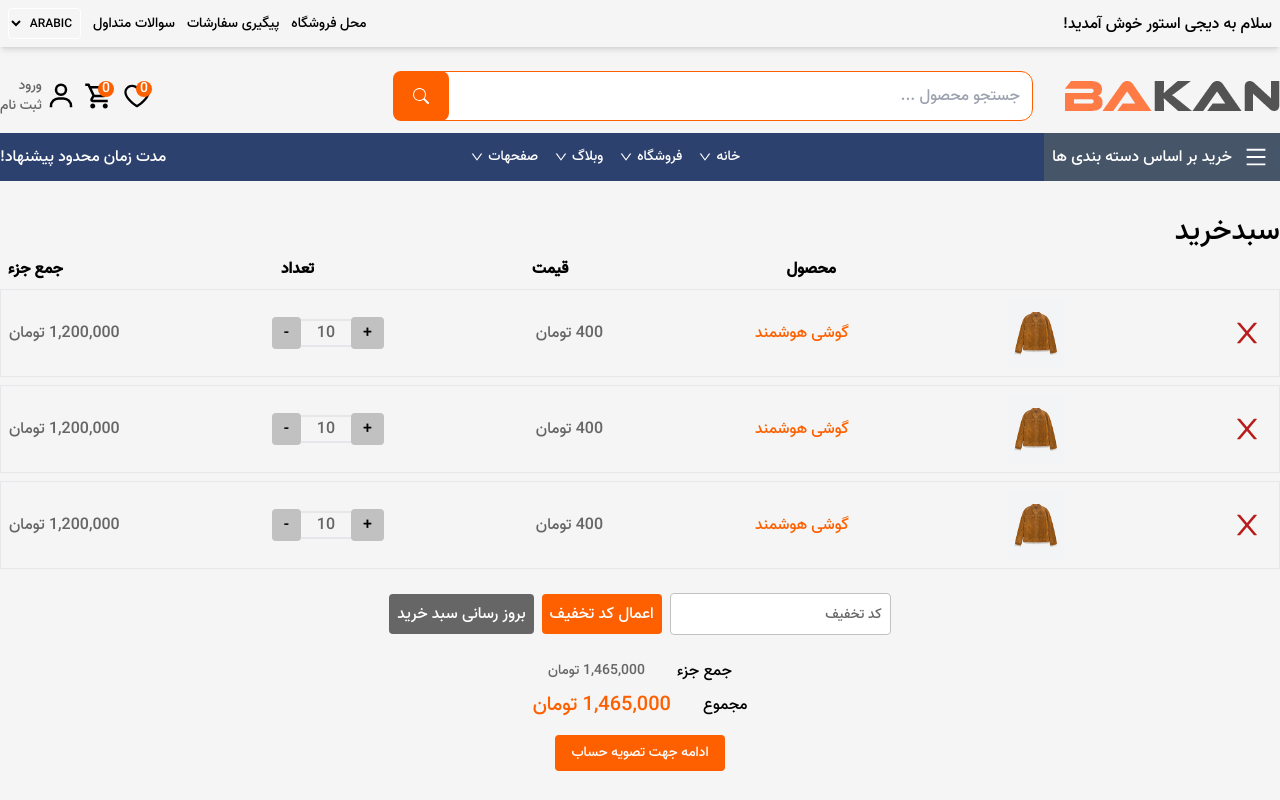
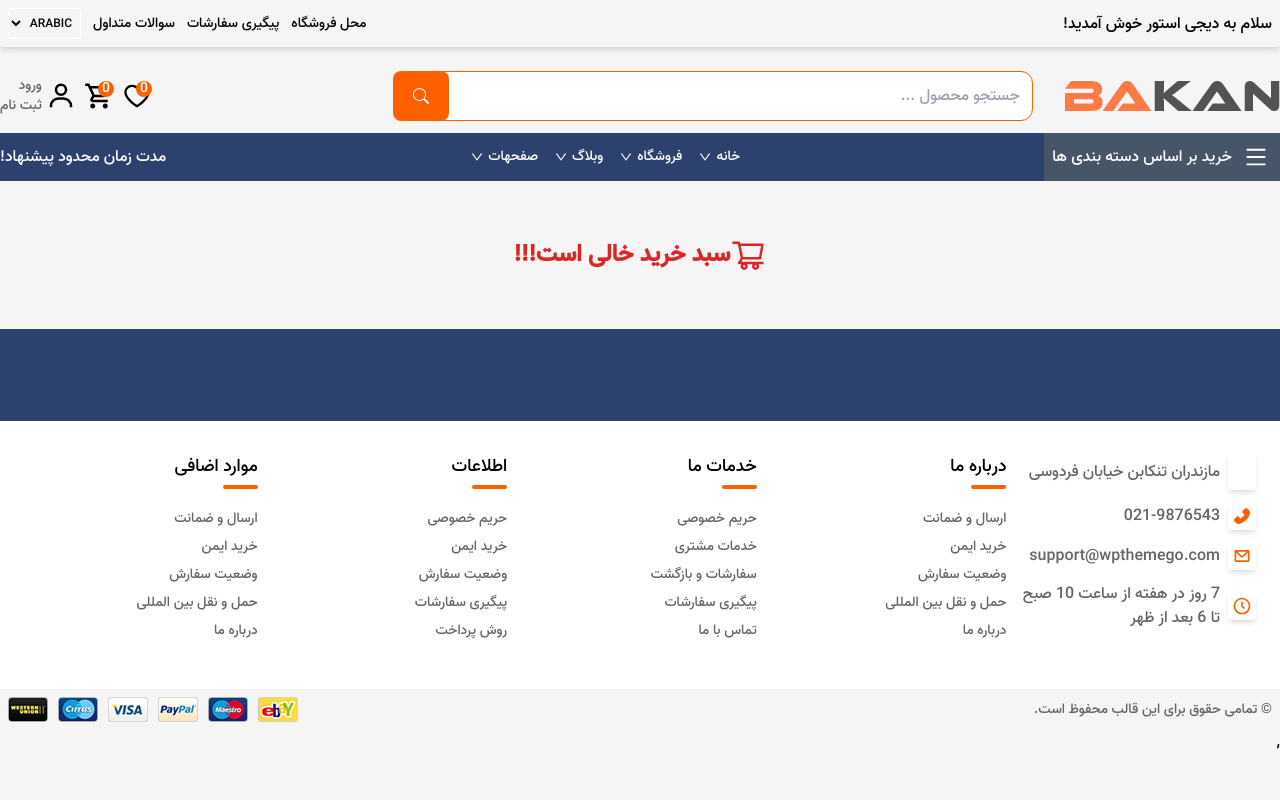
Before and after one commit to mmdreza-developer/digistore, a React (Vite) app: page /cart in a window 1280 px wide. Shown: the top 800 px of the page. Built offline with nearby package versions, Linux system fonts and the light colour scheme; some icons are missing.

Commit message:
add feature Cart (remove,add,increment,decrement)

```diff
--- a/package.json
+++ b/package.json
@@ -10,12 +10,15 @@
     "preview": "vite preview"
   },
   "dependencies": {
+    "@reduxjs/toolkit": "^1.9.7",
     "alpinejs": "^3.13.1",
     "aos": "^2.3.4",
     "react": "^18.2.0",
     "react-dom": "^18.2.0",
     "react-icons": "^4.11.0",
+    "react-redux": "^8.1.3",
     "react-router-dom": "^6.16.0",
+    "sweetalert": "^2.1.2",
     "swiper": "^10.3.1"
   },
   "devDependencies": {
--- a/src/Components/CardProduct/CardProduct.jsx
+++ b/src/Components/CardProduct/CardProduct.jsx
@@ -2,12 +2,30 @@ import React from 'react'
 import { AiOutlineHeart } from 'react-icons/ai'
 import { SlReload } from 'react-icons/sl'
 import { Link } from 'react-router-dom'
+import { addToCart } from '../../Redux/ReduxProduct/Redux'
+import { useDispatch } from 'react-redux'
 
 export default function CardProduct({ id, title, img, price, discount }) {
+  const dispatch = useDispatch()
+  const addToCartHanlder = () => {
+    const newProduct = {
+      id,
+      title,
+      img,
+      price,
+      discount
+    }
+    dispatch(addToCart(newProduct))
+    swal({
+      title: `${title} با موفقیت به سبد خرید اضافه شد`,
+      icon: "success",
+      buttons: "بستن"
+    })
+  }
   return (
-    <Link to={`/product/${id}`} className='flex flex-col items-center gap-4 bg-white rounded-2xl overflow-hidden relative border'>
+    <div className='flex flex-col items-center gap-4 bg-white rounded-2xl overflow-hidden relative border'>
       {discount && <span className='absolute px-4 py-1 rounded bg-orange text-white text-sm top-2 right-2'>حراج</span>}
-      <img src={img} alt="" />
+      <Link to={`/product/${id}`}><img src={img} alt="" /></Link>
       <Link className='text-gray-500' to="/product/product-1">{title}</Link>
       {/* {discount && <div className='flex gap-1 items-center'><span className='bg-orange text-white text-xs p-1 rounded'>تخفیف :</span> %{discount}</div>} */}
       <div className='flex justify-center items-center gap-4'>
@@ -16,9 +34,9 @@ export default function CardProduct({ id, title, img, price, discount }) {
       </div>
       <div className='flex justify-between items-center gap-4 w-full px-6 py-2'>
         <Link className='text-lg hover:bg-orange hover:text-white transition-all duration-300 p-2 rounded'><AiOutlineHeart /></Link>
-        <Link className='hover:bg-orange hover:text-white text-center p-2 rounded flex-1 text-gray-500 transition-all duration-300 text-xs'>افزودن به سبد خرید</Link>
+        <div className='hover:bg-orange hover:text-white text-center p-2 rounded flex-1 text-gray-500 transition-all duration-300 text-xs cursor-pointer' onClick={addToCartHanlder}>افزودن به سبد خرید</div>
         <Link className='text-lg hover:bg-orange hover:text-white transition-all duration-300 p-2 rounded'><SlReload /></Link>
       </div>
-    </Link>
+    </div>
   )
 }
--- a/src/Components/HeaderSection/Navbar/Navbar.jsx
+++ b/src/Components/HeaderSection/Navbar/Navbar.jsx
@@ -1,13 +1,26 @@
 import React from 'react'
 import { Link } from 'react-router-dom'
-import { AiFillCloseCircle, AiFillLock, AiOutlineHeart, AiOutlineUser } from "react-icons/ai"
+import { AiFillCloseCircle, AiFillLock, AiOutlineHeart, AiOutlineShoppingCart, AiOutlineUser } from "react-icons/ai"
 import { MdOutlineLocalGroceryStore } from "react-icons/md"
 import { BiUser } from "react-icons/bi"
 import { FiKey } from "react-icons/fi"
 import { BsDot, BsFillPersonVcardFill, BsFillTrash3Fill, BsSearch } from "react-icons/bs"
 import { useState } from 'react'
+import { useDispatch, useSelector } from 'react-redux'
+import { decrementQuantity, incrementQuantity, removeToCart } from '../../../Redux/ReduxProduct/Redux'
 export default function Navbar() {
+  const productsStore = useSelector(state => state.productStore.cart)
   const [isFormShow, setIsFormShow] = useState(false)
+  const dispatch = useDispatch()
+  const removeCart = (itemId) => {
+    dispatch(removeToCart(itemId))
+  }
+  const IncrementProduct = (itemId) => {
+    dispatch(incrementQuantity(itemId))
+  }
+  const DecrementProduct = (itemId) => {
+    dispatch(decrementQuantity(itemId))
+  }
   return (
     <div className='flex flex-col gap-2 md:flex-row justify-between items-center pt-6 container'>
       <div><img src="/images/logo.png" alt="" /></div>
@@ -21,34 +34,35 @@ export default function Navbar() {
           <AiOutlineHeart className=' text-3xl' />
         </Link>
         <div to="" className='relative group hover:text-orange transition cursor-pointer'>
-          <div className='absolute r-0 top-0 text-sm bg-orange text-white w-4 h-4 flex justify-center items-center rounded-full'>0</div>
+          <div className='absolute r-0 top-0 text-sm bg-orange text-white w-4 h-4 flex justify-center items-center rounded-full'>{productsStore.length}</div>
           <MdOutlineLocalGroceryStore className=' text-3xl' />
           <div className='absolute hidden group-hover:block bg-white text-black rounded-xl shadow-md z-20 w-[350px] -left-[150px] md:-right-[280px]'>
             <div className=' border-b text-gray-700 p-2 text-lg font-bold'>سبد خرید</div>
             <div className='flex flex-col gap-4'>
+              {
+                productsStore.length ? (
+                  productsStore.map(item => (
                     <div className='flex justify-between items-center text-sm p-2 border'>
                       <Link>
-                  <img src="/images/products/1_Blazers.jpg" alt="" className='w-[90px] h-[90px] rounded' />
+                        <img src={item.img} alt="" className='w-[90px] h-[90px] rounded' />
                       </Link>
                       <div className='flex flex-col gap-3'>
-                  <Link>پیراهن مردانه</Link>
-                  <div>1,200,000 تومان</div>
+                        <Link>{item.title}</Link>
+                        <div className='flex flex-col gap-1'>
+                          <s className='text-gray-400 text-xs'>{item.discount ? <div>{item.price * item.quantity} تومان</div> : ""} </s>
+                          <div>{item.discount ? ((((100 - item.discount) / 100) * item.price) * item.quantity) : item.price} تومان  {item.quantity}x</div>
+
                         </div>
-                <Link className='text-gray-text text-lg'><BsFillTrash3Fill /></Link>
                       </div>
-              <div className='flex justify-between items-center text-sm p-2 border'>
-                <Link>
-                  <img src="/images/products/1_Sofa_Chair.jpg" alt="" className='w-[90px] h-[90px] rounded' />
-                </Link>
-                <div className='flex flex-col gap-3'>
-                  <Link>مبل راحتی</Link>
-                  <div>3,200,000 تومان</div>
+                      <Link className='text-gray-text text-lg' onClick={() => removeCart(item.id)}><BsFillTrash3Fill /></Link>
                     </div>
-                <Link className='text-gray-text text-lg'><BsFillTrash3Fill /></Link>
-              </div>
+                  ))
+                ) :
+                  <h1 className='text-2xl text-red-600 font-bold text-center mt-2 flex items-center gap-1 justify-center'><AiOutlineShoppingCart /> سبد خالی است </h1>
+              }
               <div className='p-4 flex justify-between items-center text-xl'>
                 <div>جمع کل سبد خرید:</div>
-                <div className='text-orange'>4,400,000 تومان</div>
+                <div className='text-orange'>{Number(productsStore.reduce((acc, curr) => acc + curr.price * curr.quantity, 0)).toLocaleString()} تومان</div>
               </div>
               <div className='p-4 flex justify-between items-center'>
                 <Link to="/cart" className='bg-white border border-black rounded px-4 py-2 text-black text-sm hover:bg-orange hover:text-white hover:border-orange transition duration-300'>مشاهده سبد خرید</Link>
--- a/src/Pages/Cart/Cart.jsx
+++ b/src/Pages/Cart/Cart.jsx
@@ -1,11 +1,25 @@
 import React from 'react'
 import Layout from '../../Components/Layout/Layout'
 import { Link } from 'react-router-dom'
-import { AiOutlineClose } from 'react-icons/ai'
-
+import { AiOutlineClose, AiOutlineShoppingCart } from 'react-icons/ai'
+import { useDispatch, useSelector } from 'react-redux'
+import { decrementQuantity, incrementQuantity, removeToCart } from '../../Redux/ReduxProduct/Redux'
 export default function Cart() {
+  const productsStore = useSelector(state => state.productStore.cart)
+  console.log(productsStore);
+  const dispatch = useDispatch()
+  const removeCart = (itemId) => {
+    dispatch(removeToCart(itemId))
+  }
+  const IncrementProduct = (itemId) => {
+    dispatch(incrementQuantity(itemId))
+  }
+  const DecrementProduct = (itemId) => {
+    dispatch(decrementQuantity(itemId))
+  }
   return (
     <Layout title="سبد خرید">
+      {productsStore.length ? (
         <div className="container my-8 overflow-x-scroll">
           <h1 className="text-3xl">سبدخرید</h1>
           <table className='table-cart'>
@@ -20,50 +34,29 @@ export default function Cart() {
               </tr>
             </thead>
             <tbody>
-            <tr>
-              <td><AiOutlineClose className='text-red-700 text-5xl p-2 rounded-full hover:bg-red-700 hover:text-white transition-all duration-300 cursor-pointer' /></td>
-              <td><img src="/images/products/1_Blazers.jpg" className='w-[70px] h-[70px]' alt="" /></td>
+              {productsStore.length && (
+                productsStore.map(item => (
+                  <tr key={item.id}>
+                    <td><AiOutlineClose className='text-red-700 text-5xl p-2 rounded-full hover:bg-red-700 hover:text-white transition-all duration-300 cursor-pointer' onClick={() => removeCart(item.id)} /></td>
+                    <td><img src={`${item.img}`} className='w-[70px] h-[70px]' alt="" /></td>
                     <td>
-                <Link className='text-orange'>گوشی هوشمند</Link>
+                      <Link className='text-orange'>{item.title}</Link>
                     </td>
-              <td>400 تومان</td>
+                    <td>{item.discount ? (((100 - item.discount) / 100) * item.price) : item.price} تومان</td>
                     <td className='flex items-center justify-center'>
-                <button className='bg-gray-text px-3 py-1 rounded outline-none text-black'>+</button>
-                <div className='w-[50px] border-y-2'>10</div>
-                <button className='bg-gray-text px-3 py-1 rounded outline-none text-black'>-</button>
+                      <button className='bg-gray-text px-3 py-1 rounded outline-none text-black' onClick={() => IncrementProduct(item.id)}>+</button>
+                      <div className='w-[50px] border-y-2'>{item.quantity}</div>
+                      <button className='bg-gray-text px-3 py-1 rounded outline-none text-black' onClick={() => DecrementProduct(item.id)}>-</button>
                     </td>
-              <td>1,200,000 تومان</td>
+                    <td>{item.discount ? (((100 - item.discount) / 100) * item.price) * item.quantity : item.price * item.quantity} تومان</td>
                   </tr>
-            <tr>
-              <td><AiOutlineClose className='text-red-700 text-5xl p-2 rounded-full hover:bg-red-700 hover:text-white transition-all duration-300 cursor-pointer' /></td>
-              <td><img src="/images/products/1_Blazers.jpg" className='w-[70px] h-[70px]' alt="" /></td>
-              <td>
-                <Link className='text-orange'>گوشی هوشمند</Link>
-              </td>
-              <td>400 تومان</td>
-              <td className='flex items-center justify-center'>
-                <button className='bg-gray-text px-3 py-1 rounded outline-none text-black'>+</button>
-                <div className='w-[50px] border-y-2'>10</div>
-                <button className='bg-gray-text px-3 py-1 rounded outline-none text-black'>-</button>
-              </td>
-              <td>1,200,000 تومان</td>
-            </tr>
-            <tr>
-              <td><AiOutlineClose className='text-red-700 text-5xl p-2 rounded-full hover:bg-red-700 hover:text-white transition-all duration-300 cursor-pointer' /></td>
-              <td><img src="/images/products/1_Blazers.jpg" className='w-[70px] h-[70px]' alt="" /></td>
-              <td>
-                <Link className='text-orange'>گوشی هوشمند</Link>
-              </td>
-              <td>400 تومان</td>
-              <td className='flex items-center justify-center'>
-                <button className='bg-gray-text px-3 py-1 rounded outline-none text-black'>+</button>
-                <div className='w-[50px] border-y-2'>10</div>
-                <button className='bg-gray-text px-3 py-1 rounded outline-none text-black'>-</button>
-              </td>
-              <td>1,200,000 تومان</td>
-            </tr>
+                ))
+              )}
+
+
             </tbody>
           </table>
+          <div>
             <div className='my-6 flex gap-2 items-center justify-center flex-col md:flex-row'>
               <input type="text" placeholder='کد تخفیف' className='p-2 placeholder:text-gray-500 placeholder:text-sm rounded outline-none border border-gray-text' />
               <button className='p-2 rounded outline-none bg-orange text-white hover:bg-orange-dark transition-all duration-300'>اعمال کد تخفیف</button>
@@ -72,17 +65,23 @@ export default function Cart() {
             <div className="my-6 flex flex-col gap-2 items-center justify-center">
               <div className='flex items-center gap-8'>
                 <div>جمع جزء</div>
-            <div className='text-sm text-gray-500'>1,465,000 تومان</div>
+                <div className='text-sm text-gray-500'>{Number(productsStore.reduce((acc, curr) => acc + curr.price * curr.quantity, 0)).toLocaleString()} تومان</div>
               </div>
               <div className='flex items-center gap-8'>
                 <div>مجموع</div>
-            <div className='text-orange text-xl'>1,465,000 تومان</div>
+                <div className='text-orange text-xl'>{Number(productsStore.reduce((acc, curr) => acc + curr.price * curr.quantity, 0)).toLocaleString()} تومان</div>
               </div>
               <div>
                 <button className='px-4 py-2 rounded bg-orange text-white mt-2 text-sm hover:bg-orange-dark transition-all duration-300'>ادامه جهت تصویه حساب</button>
               </div>
             </div>
           </div>
+        </div>
+      ) :
+        <div className='py-14 flex justify-center items-center text-2xl text-red-600 font-bold'>
+          <AiOutlineShoppingCart className='text-4xl' />
+          <h1 className=''>سبد خرید خالی است!!!</h1>
+        </div>}
     </Layout>
   )
 }
--- a/src/Pages/Product/Product.jsx
+++ b/src/Pages/Product/Product.jsx
@@ -5,12 +5,25 @@ import { AiOutlineHeart, AiOutlineMinus, AiOutlinePlus } from 'react-icons/ai'
 import { DiGitCompare } from 'react-icons/di'
 import products from '../../datas/products'
 import { FaUserTie } from 'react-icons/fa6'
+import { addToCart, removeToCart } from '../../Redux/ReduxProduct/Redux'
+import { useDispatch } from 'react-redux'
+import swal from 'sweetalert'
 export default function Product() {
+  const dispatch = useDispatch()
   const [isComment, setIsComment] = useState(false)
   const { productId } = useParams()
   console.log(productId);
   const product = products.AllProducts.find(item => item.id === productId)
   console.log(product);
+  const addToCartHanlder = () => {
+    console.log(product);
+    dispatch(addToCart(product))
+    swal({
+      title: `${product.title} با موفقیت به سبد خرید اضافه شد`,
+      icon: "success",
+      buttons: "بستن"
+    })
+  }
   return (
     <Layout title={` محصول ${product.title}`}>
       <div className='container flex flex-col gap-4 md:flex-row  md:justify-center my-8'>
@@ -35,17 +48,8 @@ export default function Product() {
             <div className='text-3xl text-orange'>{product.discount ? (product.price * ((100 - product.discount) / 100)) : product.price} تومان</div>
 
           </div>
-
-          <div className="flex gap-4 items-center">
-            <div>تعداد:</div>
-            <div className='flex items-center'>
-              <button className='px-4 py-3 rounded border'><AiOutlineMinus /></button>
-              <div className='w-8 flex justify-center items-center text-center p-2 border'>1</div>
-              <button className='px-4 py-3 rounded border'><AiOutlinePlus /></button>
-            </div>
-          </div>
           <div className='flex items-center gap-4'>
-            <button className='px-4 py-2 rounded border bg-black text-white hover:bg-orange'>افزودن به سبد خرید</button>
+            <button className='px-4 py-2 rounded border bg-black text-white hover:bg-orange' onClick={addToCartHanlder}>افزودن به سبد خرید</button>
             <button className='px-4 py-2 rounded border border-black hover:text-white hover:bg-black transition-all'>خرید کنید</button>
           </div>
           <div className='flex items-center gap-4 text-gray-400'>
--- /dev/null
+++ b/src/Redux/ReduxProduct/Redux.jsx
@@ -0,0 +1,40 @@
+import { createSlice } from "@reduxjs/toolkit";
+
+
+export const sliceProducts = createSlice({
+    name: "products",
+    initialState: {
+        cart: [
+        ]
+    },
+    reducers: {
+        addToCart: (state, action) => {
+            const newProduct = state.cart.find(item => item.id === action.payload.id)
+            if (newProduct) {
+                newProduct.quantity++
+            } else {
+                state.cart.push({ ...action.payload, quantity: 1 })
+            }
+        },
+        incrementQuantity: (state, action) => {
+            const item = state.cart.find((item) => item.id === action.payload);
+            item.quantity++;
+        },
+        decrementQuantity: (state, action) => {
+            const item = state.cart.find((item) => item.id === action.payload);
+            if (item.quantity === 1) {
+                item.quantity = 1
+            } else {
+                item.quantity--;
+            }
+        },
+        removeToCart: (state, action) => {
+            const newProducts = state.cart.filter(item => item.id !== action.payload)
+
+            state.cart = newProducts
+        }
+    }
+})
+
+export const { addToCart, removeToCart, incrementQuantity, decrementQuantity } = sliceProducts.actions;
+export default sliceProducts.reducer
--- /dev/null
+++ b/src/Redux/store.jsx
@@ -0,0 +1,7 @@
+import { configureStore } from "@reduxjs/toolkit";
+import sliceProducts from "./ReduxProduct/Redux"
+export default configureStore({
+    reducer: {
+        productStore: sliceProducts
+    }
+})
--- /dev/null
+++ b/src/hooks/RemoveProduct.jsx
@@ -0,0 +1,7 @@
+import React from 'react'
+import { removeToCart } from '../Redux/ReduxProduct/Redux'
+import { useDispatch } from 'react-redux'
+export default function RemoveProduct({ id }) {
+    const dispatch = useDispatch()
+    dispatch(removeToCart(id))
+}
--- a/src/main.jsx
+++ b/src/main.jsx
@@ -3,9 +3,13 @@ import ReactDOM from 'react-dom/client'
 import App from './App.jsx'
 import './index.css'
 import { BrowserRouter } from 'react-router-dom'
+import { Provider } from 'react-redux'
+import store from './Redux/store.jsx'
 
 ReactDOM.createRoot(document.getElementById('root')).render(
-  <BrowserRouter>
-    <App />
-  </BrowserRouter>,
+  <Provider store={store}>
+    <BrowserRouter>
+      <App />
+    </BrowserRouter>,
+  </Provider>
 )
```
Also changed, not shown: src/hooks/AddProduct.jsx (added), 1 other file (tests, documents, lock files or other folders). Lines whose indentation alone changed are shown as unchanged.
